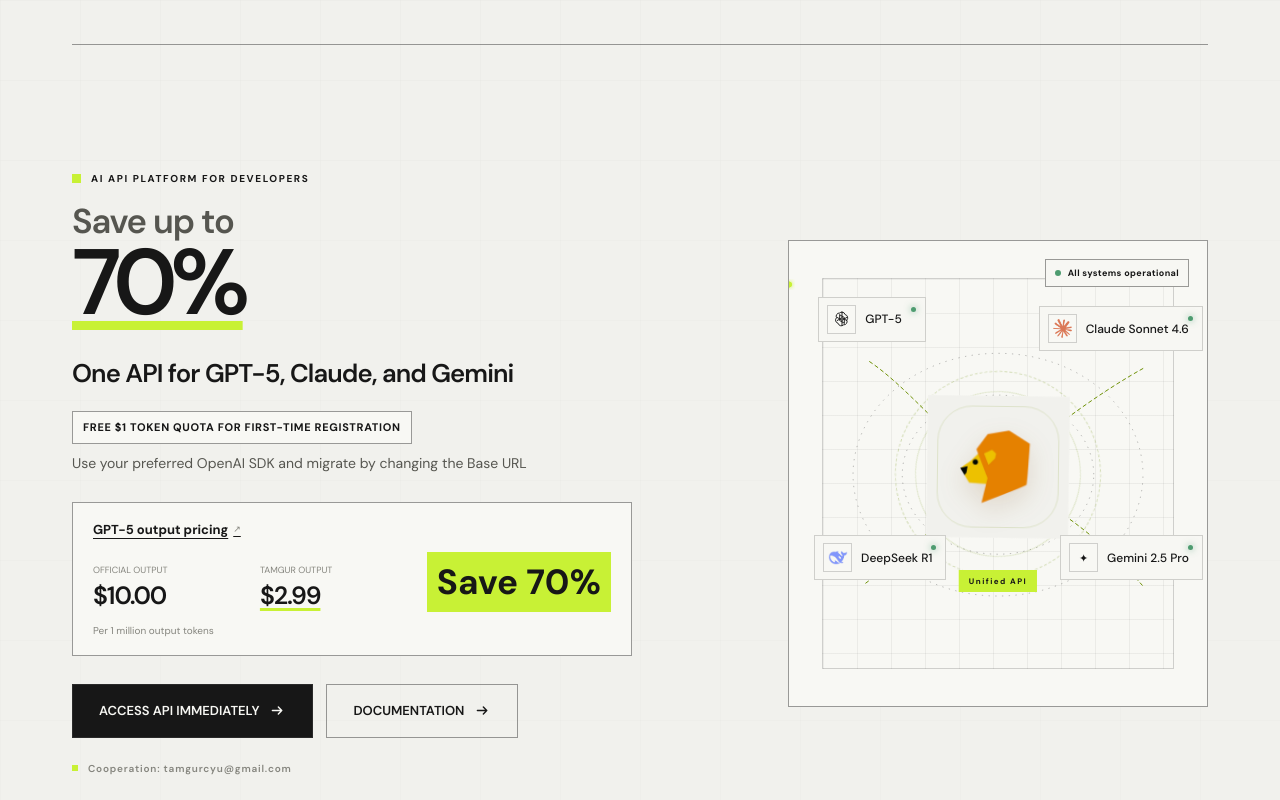
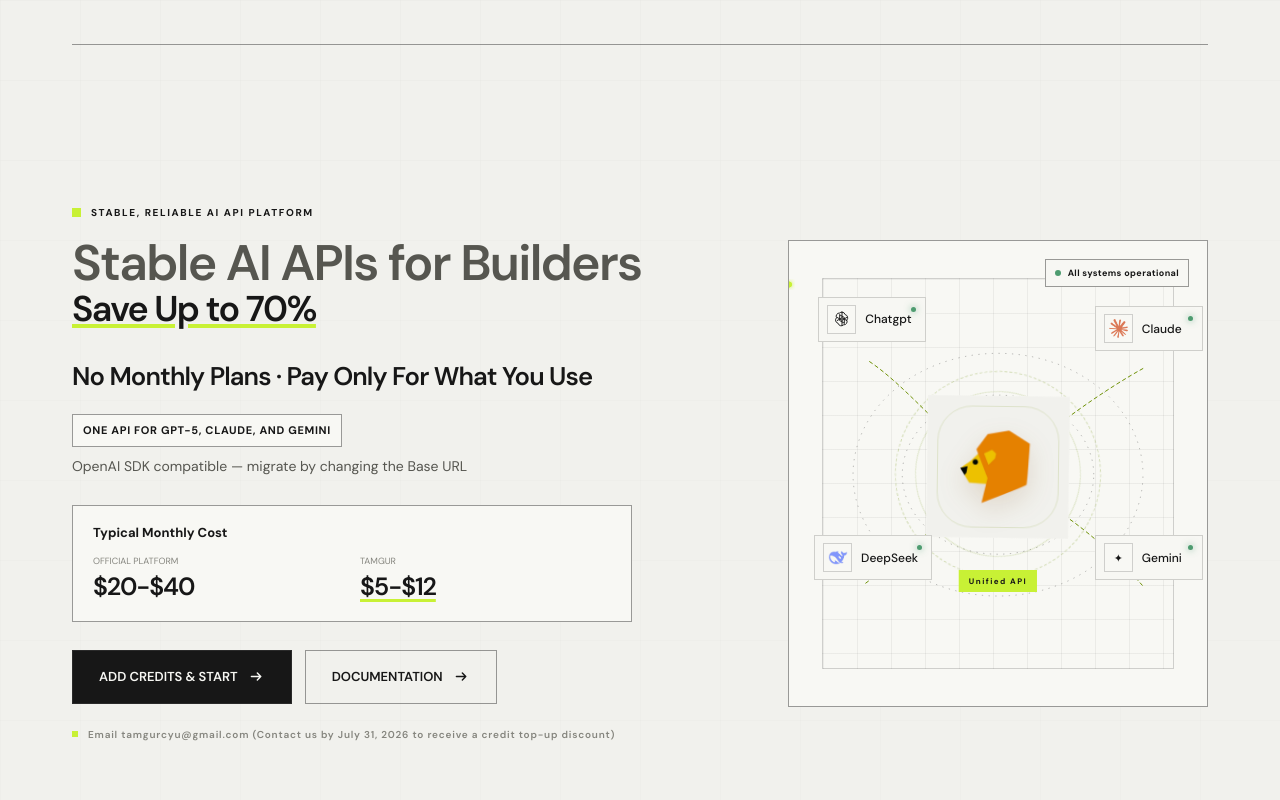
Before and after one commit to Cyurainya/tamgurpage, a React (Vite) app: page / in a window 1280 px wide. Shown: the top 800 px of the page. Built offline with nearby package versions, Linux system fonts and the light colour scheme.

Commit message:
优化页面

```diff
--- a/src/App.tsx
+++ b/src/App.tsx
@@ -118,7 +118,6 @@
 export default function App() {
   const { resolved } = useTheme();
   const { t } = useLocale();
-  const featuredPrice = modelPriceExamples[0];
   const pageRef = useRef<HTMLDivElement>(null);
   const communityRef = useRef<HTMLDivElement>(null);
   const copyResetRef = useRef<number | null>(null);
@@ -234,22 +233,17 @@
 
           <div className="hero-price-card">
             <div className="hero-price-example">
-              <a href={featuredPrice.sourceUrl} target="_blank" rel="noreferrer">
-                {t.heroPriceTitle}
-                <span aria-hidden="true">↗</span>
-              </a>
+              <span className="hero-price-title">{t.heroPriceTitle}</span>
               <div className="hero-price-example-grid">
                 <div>
-                  <span>{t.officialOutput}</span>
-                  <b>{formatUsd(featuredPrice.officialOutput)}</b>
+                  <span>{t.heroOfficialPlatform}</span>
+                  <b>$20-$40</b>
                 </div>
                 <div>
-                  <span>{t.tamgurOutput}</span>
-                  <b>{formatUsd(getTamgurPrice(featuredPrice.officialOutput))}</b>
+                  <span>{t.heroTamgurPlatform}</span>
+                  <b>$5-$12</b>
                 </div>
-                <strong className="hero-price-saving">{t.heroSavingsLabel}</strong>
               </div>
-              <small>{t.heroPriceUnit}</small>
             </div>
           </div>
 
--- a/src/ModelNetwork.tsx
+++ b/src/ModelNetwork.tsx
@@ -4,10 +4,10 @@
 import type { Messages } from './i18n';
 
 const models = [
-  { name: 'GPT-5', className: 'node-gpt', icon: 'chatgpt' },
-  { name: 'Claude Sonnet 4.6', className: 'node-claude', icon: 'claude' },
-  { name: 'Gemini 2.5 Pro', className: 'node-gemini', icon: '✦' },
-  { name: 'DeepSeek R1', className: 'node-deepseek', icon: 'deepseek' },
+  { name: 'Chatgpt', className: 'node-gpt', icon: 'chatgpt' },
+  { name: 'Claude', className: 'node-claude', icon: 'claude' },
+  { name: 'Gemini', className: 'node-gemini', icon: '✦' },
+  { name: 'DeepSeek', className: 'node-deepseek', icon: 'deepseek' },
 ];
 
 function ChatGptIcon() {
--- a/src/i18n.ts
+++ b/src/i18n.ts
@@ -25,8 +25,8 @@
   heroDescription: string;
   heroMigration: string;
   heroPriceTitle: string;
-  heroPriceUnit: string;
-  heroSavingsLabel: string;
+  heroOfficialPlatform: string;
+  heroTamgurPlatform: string;
   start: string;
   viewPricing: string;
   docs: string;
@@ -108,19 +108,19 @@
 
 export const messages: Record<Locale, Messages> = {
   'zh-CN': {
-    eyebrow: '面向开发者的 AI API 平台',
-    heroTitle: '比官方最高节省',
-    heroHighlight: '70%',
-    heroModelLine: '一个 API 接入 GPT-5、Claude、Gemini',
-    heroDescription: '首次注册赠送 $1 token额度',
-    heroMigration: '支持常用 OpenAI SDK，修改 Base URL 即可迁移',
-    heroPriceTitle: 'GPT-5 输出价格',
-    heroPriceUnit: '每 100 万输出 Token',
-    heroSavingsLabel: '节省 70%',
-    start: '立即接入',
+    eyebrow: '稳定可靠的 AI API 平台',
+    heroTitle: '为开发者打造的稳定 AI API',
+    heroHighlight: '最高省 70%',
+    heroModelLine: '无需月费套餐 · 只为实际用量付费',
+    heroDescription: '一个 API 接入 GPT-5、Claude、Gemini',
+    heroMigration: '兼容 OpenAI SDK，修改 Base URL 即可迁移',
+    heroPriceTitle: '典型月度成本',
+    heroOfficialPlatform: '官方平台',
+    heroTamgurPlatform: 'Tamgur',
+    start: '立即充值使用',
     viewPricing: '查看价格',
     docs: '开发文档',
-    trust: '合作请联系 tamgurcyu@gmail.com',
+    trust: 'Email tamgurcyu@gmail.com（2026 年 7 月 31 日前联系可领取充值折扣）',
     unifiedApi: '统一 API',
     operational: '所有系统运行正常',
     recharge: '额度充值',
@@ -236,19 +236,19 @@
     docsBack: '返回首页',
   },
   en: {
-    eyebrow: 'AI API platform for developers',
-    heroTitle: 'Save up to',
-    heroHighlight: '70%',
-    heroModelLine: 'One API for GPT-5, Claude, and Gemini',
-    heroDescription: 'Free $1 token quota for first-time registration',
-    heroMigration: 'Use your preferred OpenAI SDK and migrate by changing the Base URL',
-    heroPriceTitle: 'GPT-5 output pricing',
-    heroPriceUnit: 'Per 1 million output tokens',
-    heroSavingsLabel: 'Save 70%',
-    start: 'Access API Immediately',
+    eyebrow: 'Stable, reliable AI API platform',
+    heroTitle: 'Stable AI APIs for Builders',
+    heroHighlight: 'Save Up to 70%',
+    heroModelLine: 'No Monthly Plans · Pay Only For What You Use',
+    heroDescription: 'One API for GPT-5, Claude, and Gemini',
+    heroMigration: 'OpenAI SDK compatible — migrate by changing the Base URL',
+    heroPriceTitle: 'Typical Monthly Cost',
+    heroOfficialPlatform: 'Official Platform',
+    heroTamgurPlatform: 'Tamgur',
+    start: 'Add Credits & Start',
     viewPricing: 'View Pricing',
     docs: 'Documentation',
-    trust: 'Cooperation: tamgurcyu@gmail.com',
+    trust: 'Email tamgurcyu@gmail.com (Contact us by July 31, 2026 to receive a credit top-up discount)',
     unifiedApi: 'Unified API',
     operational: 'All systems operational',
     recharge: 'Add Credits',
@@ -364,19 +364,19 @@
     docsBack: 'Back home',
   },
   fr: {
-    eyebrow: "Plateforme d'API IA pour les développeurs",
-    heroTitle: "Économisez jusqu'à",
-    heroHighlight: '70 %',
-    heroModelLine: 'Une API pour GPT-5, Claude et Gemini',
-    heroDescription: 'Free token quota for first-time registration',
-    heroMigration: "Utilisez votre SDK OpenAI habituel et migrez en modifiant l'URL de base",
-    heroPriceTitle: 'Tarif de sortie GPT-5',
-    heroPriceUnit: 'Par million de tokens de sortie',
-    heroSavingsLabel: 'Économisez 70 %',
-    start: 'Obtenir des crédits de test',
+    eyebrow: "Plateforme d'API IA stable et fiable",
+    heroTitle: 'Des API IA stables pour les développeurs',
+    heroHighlight: "Jusqu'à -70 %",
+    heroModelLine: "Aucun forfait mensuel · Payez uniquement ce que vous utilisez",
+    heroDescription: 'Une API pour GPT-5, Claude et Gemini',
+    heroMigration: "Compatible avec le SDK OpenAI — changez simplement l'URL de base",
+    heroPriceTitle: 'Coût mensuel typique',
+    heroOfficialPlatform: 'Plateforme officielle',
+    heroTamgurPlatform: 'Tamgur',
+    start: 'Recharger et commencer',
     viewPricing: 'Voir les tarifs',
     docs: 'Documentation',
-    trust: 'Cooperation: tamgurcyu@gmail.com',
+    trust: "Email tamgurcyu@gmail.com (Contactez-nous avant le 31 juillet 2026 pour bénéficier d'une remise sur votre recharge)",
     unifiedApi: 'API unifiée',
     operational: 'Tous les systèmes sont opérationnels',
     recharge: 'Ajouter du crédit',
@@ -492,19 +492,19 @@
     docsBack: "Retour à l'accueil",
   },
   ru: {
-    eyebrow: 'Платформа AI API для разработчиков',
-    heroTitle: 'Экономьте до',
-    heroHighlight: '70%',
-    heroModelLine: 'Один API для GPT-5, Claude и Gemini',
-    heroDescription: 'Free token quota for first-time registration',
-    heroMigration: 'Используйте привычный OpenAI SDK и перенесите проект, изменив Base URL',
-    heroPriceTitle: 'Цена вывода GPT-5',
-    heroPriceUnit: 'За 1 миллион выходных Token',
-    heroSavingsLabel: 'Экономия 70%',
-    start: 'Получить тестовые Token',
+    eyebrow: 'Стабильная и надёжная платформа AI API',
+    heroTitle: 'Стабильные AI API для разработчиков',
+    heroHighlight: 'До 70% дешевле',
+    heroModelLine: 'Без ежемесячных тарифов · Платите только за использование',
+    heroDescription: 'Один API для GPT-5, Claude и Gemini',
+    heroMigration: 'Совместимо с OpenAI SDK — для перехода измените Base URL',
+    heroPriceTitle: 'Типичная стоимость в месяц',
+    heroOfficialPlatform: 'Официальная платформа',
+    heroTamgurPlatform: 'Tamgur',
+    start: 'Пополнить и начать',
     viewPricing: 'Посмотреть цены',
     docs: 'Документация',
-    trust: 'Cooperation: tamgurcyu@gmail.com',
+    trust: 'Email tamgurcyu@gmail.com (Свяжитесь с нами до 31 июля 2026 года, чтобы получить скидку на пополнение баланса)',
     unifiedApi: 'Единый API',
     operational: 'Все системы работают',
     recharge: 'Пополнить баланс',
@@ -620,19 +620,19 @@
     docsBack: 'На главную',
   },
   ja: {
-    eyebrow: '開発者向け AI API プラットフォーム',
-    heroTitle: '公式料金より最大',
-    heroHighlight: '70% 節約',
-    heroModelLine: 'ひとつの API で GPT-5、Claude、Gemini に接続',
-    heroDescription: 'Free token quota for first-time registration',
-    heroMigration: '使い慣れた OpenAI SDK を利用し、Base URL の変更だけで移行',
-    heroPriceTitle: 'GPT-5 出力料金',
-    heroPriceUnit: '出力 100 万 Token あたり',
-    heroSavingsLabel: '70% 節約',
-    start: '無料テスト Token を受け取る',
+    eyebrow: '安定性と信頼性を重視した AI API',
+    heroTitle: '開発者のための安定した AI API',
+    heroHighlight: '最大 70% お得',
+    heroModelLine: '月額プラン不要 · 使った分だけお支払い',
+    heroDescription: 'ひとつの API で GPT-5、Claude、Gemini に接続',
+    heroMigration: 'OpenAI SDK 互換 — Base URL の変更だけで移行',
+    heroPriceTitle: '一般的な月額コスト',
+    heroOfficialPlatform: '公式プラットフォーム',
+    heroTamgurPlatform: 'Tamgur',
+    start: 'チャージして利用開始',
     viewPricing: '料金を見る',
     docs: 'ドキュメント',
-    trust: 'Cooperation: tamgurcyu@gmail.com',
+    trust: 'Email tamgurcyu@gmail.com（2026年7月31日までのご連絡でチャージ割引）',
     unifiedApi: '統合 API',
     operational: 'すべてのシステムは正常です',
     recharge: 'クレジットを追加',
@@ -748,19 +748,19 @@
     docsBack: 'ホームへ戻る',
   },
   vi: {
-    eyebrow: 'Nền tảng AI API cho nhà phát triển',
-    heroTitle: 'Tiết kiệm tới',
-    heroHighlight: '70%',
-    heroModelLine: 'Một API cho GPT-5, Claude và Gemini',
-    heroDescription: 'Free token quota for first-time registration',
-    heroMigration: 'Dùng OpenAI SDK quen thuộc và chuyển đổi bằng cách thay Base URL',
-    heroPriceTitle: 'Giá đầu ra GPT-5',
-    heroPriceUnit: 'Mỗi 1 triệu Token đầu ra',
-    heroSavingsLabel: 'Tiết kiệm 70%',
-    start: 'Nhận Token dùng thử miễn phí',
+    eyebrow: 'Nền tảng AI API ổn định và đáng tin cậy',
+    heroTitle: 'AI API ổn định dành cho nhà phát triển',
+    heroHighlight: 'Tiết kiệm đến 70%',
+    heroModelLine: 'Không có gói hàng tháng · Chỉ trả cho mức sử dụng thực tế',
+    heroDescription: 'Một API cho GPT-5, Claude và Gemini',
+    heroMigration: 'Tương thích OpenAI SDK — chỉ cần thay Base URL để chuyển đổi',
+    heroPriceTitle: 'Chi phí hàng tháng điển hình',
+    heroOfficialPlatform: 'Nền tảng chính thức',
+    heroTamgurPlatform: 'Tamgur',
+    start: 'Nạp tiền và bắt đầu',
     viewPricing: 'Xem giá',
     docs: 'Tài liệu',
-    trust: 'Cooperation: tamgurcyu@gmail.com',
+    trust: 'Email tamgurcyu@gmail.com (Liên hệ trước ngày 31/07/2026 để nhận ưu đãi nạp tiền)',
     unifiedApi: 'API hợp nhất',
     operational: 'Tất cả hệ thống hoạt động bình thường',
     recharge: 'Nạp tín dụng',
--- a/src/styles.css
+++ b/src/styles.css
@@ -3939,7 +3939,7 @@
 
 .international-title > span {
   color: var(--text-secondary);
-  font-size: 0.54em;
+  font-size: 0.78em;
   font-weight: 550;
   letter-spacing: -0.035em;
 }
@@ -3947,10 +3947,10 @@
 .hero-savings-number {
   width: fit-content;
   color: var(--text);
-  font-size: 1.45em;
+  font-size: 0.56em;
   font-weight: 550;
-  letter-spacing: -0.085em;
-  line-height: 0.9;
+  letter-spacing: -0.045em;
+  line-height: 1.05;
   text-decoration: underline;
   text-decoration-color: var(--brand-bright);
   text-decoration-thickness: 0.1em;
@@ -4000,12 +4000,15 @@
   padding: 18px 20px;
 }
 
-.hero-price-example > a {
+.hero-price-title {
+  display: block;
+  color: var(--text);
   font-size: 13px;
+  font-weight: 650;
 }
 
 .hero-price-example-grid {
-  grid-template-columns: minmax(90px, 1fr) minmax(90px, 1fr) auto;
+  grid-template-columns: repeat(2, minmax(90px, 1fr));
   align-items: end;
   gap: 16px;
   margin-top: 14px;
@@ -4015,23 +4018,6 @@
   font-size: 25px;
   font-weight: 550;
   letter-spacing: -0.045em;
-}
-
-.hero-price-saving {
-  align-self: center;
-  padding: 7px 10px;
-  color: #171717;
-  background: var(--brand-bright);
-  font-size: 35px;
-  font-weight: 750;
-  white-space: nowrap;
-}
-
-.hero-price-example small {
-  display: block;
-  margin-top: 12px;
-  color: var(--text-muted);
-  font-size: 10px;
 }
 
 .international-hero .hero-actions {
@@ -4155,11 +4141,6 @@
     grid-template-columns: repeat(2, minmax(0, 1fr));
   }
 
-  .hero-price-saving {
-    grid-column: 1 / -1;
-    width: fit-content;
-  }
-
   .international-hero .network-shell {
     min-height: 570px;
     aspect-ratio: auto;
```
Also changed, not shown: 1 other file (tests, documents, lock files or other folders).
